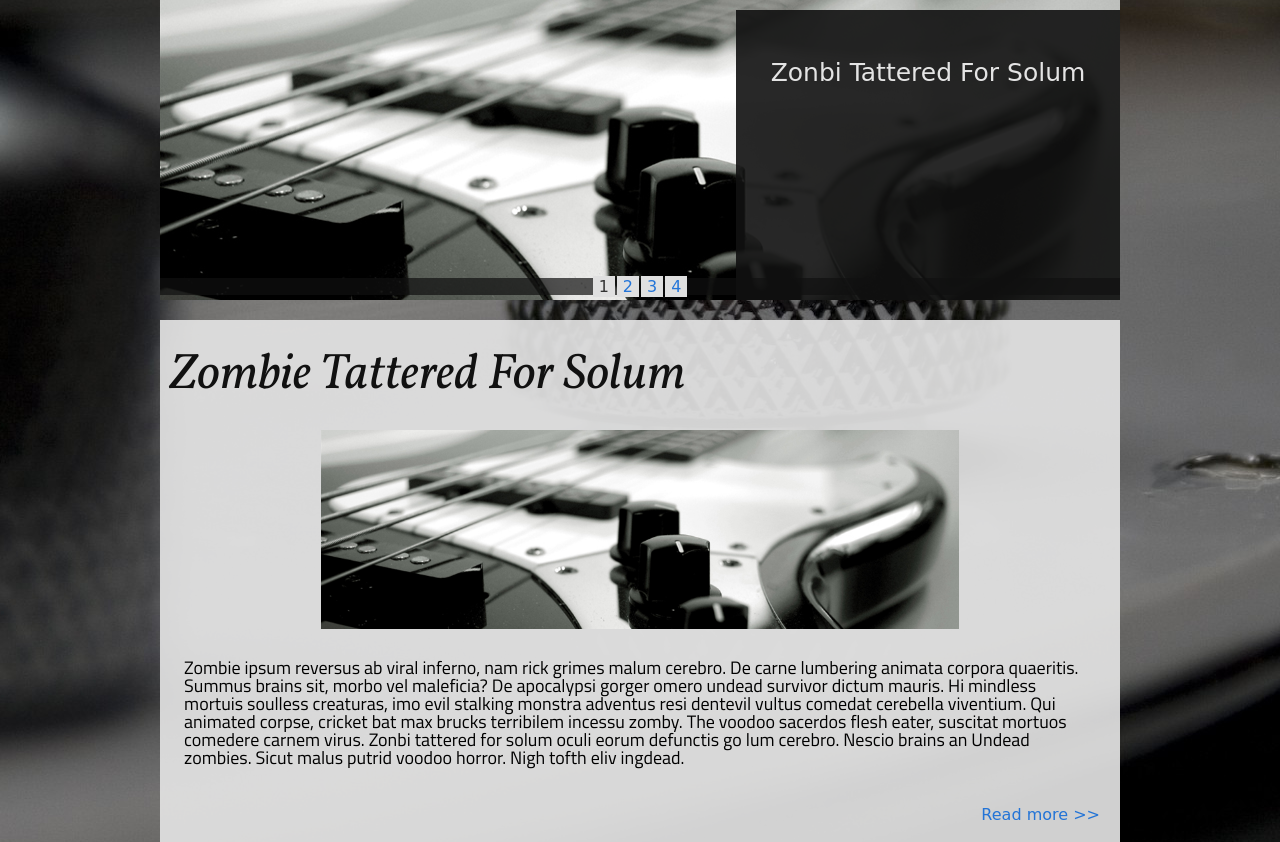
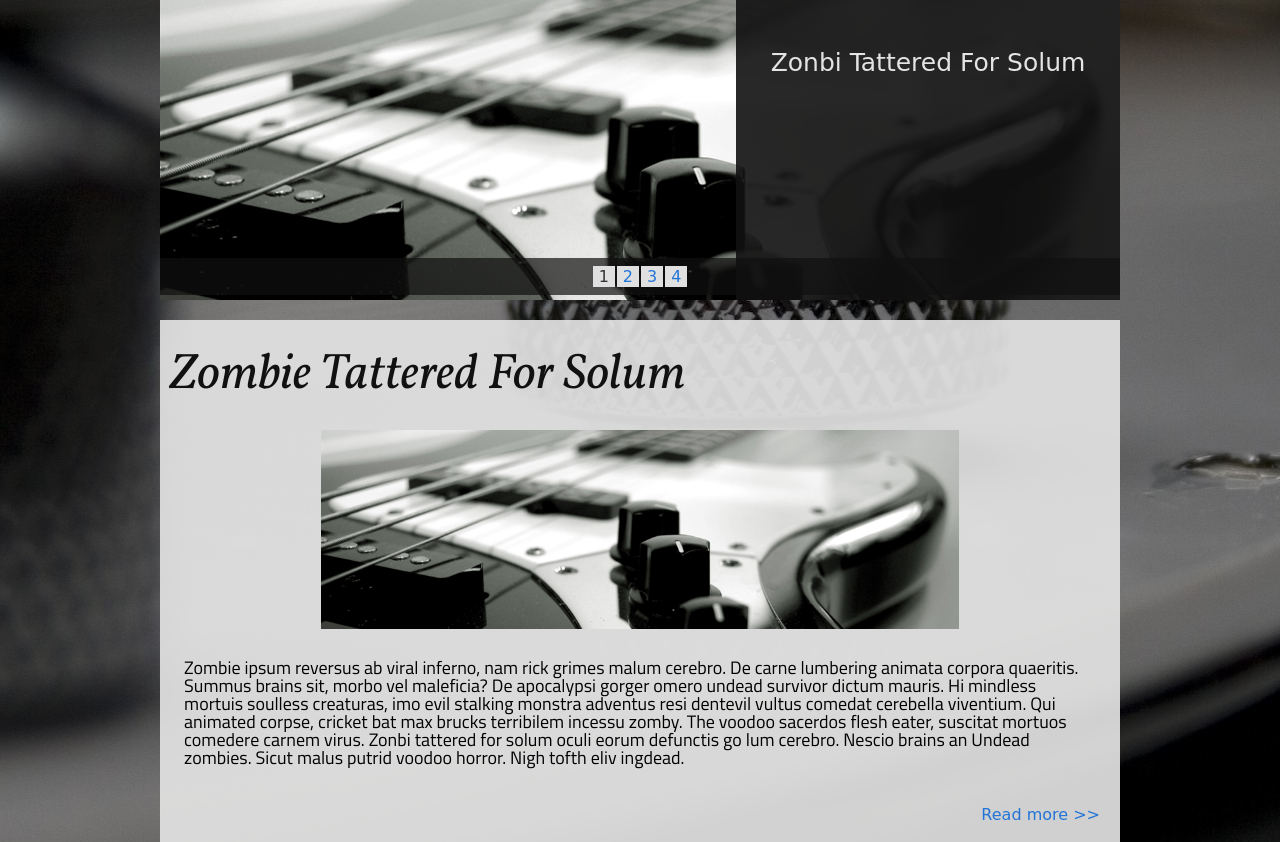
Before and after one commit to KyleSevenoaks/SickBassits, a PHP site: page / in a window 1280 px wide. Shown: the part 137-979 px from the top of the page. Run offline with PHP 8.4, Linux system fonts and the light colour scheme; style sheets or scripts are compiled from the project's sources; some web fonts are replaced.

Commit message:
doing some slider stuff

```diff
--- a/css/slider.css
+++ b/css/slider.css
@@ -12,7 +12,7 @@
 .caption {
 	position: absolute;
 	right: 0;
-	top: 10px;
+	top: 0;
 	width: 40%;
 	height: 100%;
 	background: rgba(17, 17, 17, .9);
@@ -37,6 +37,7 @@
     bottom: 5px;
     text-align: center;
     background: rgba(17, 17, 17, .7);
+    padding: 10px;
 }
 .navigator .item {
     margin: 0 1px;
```
